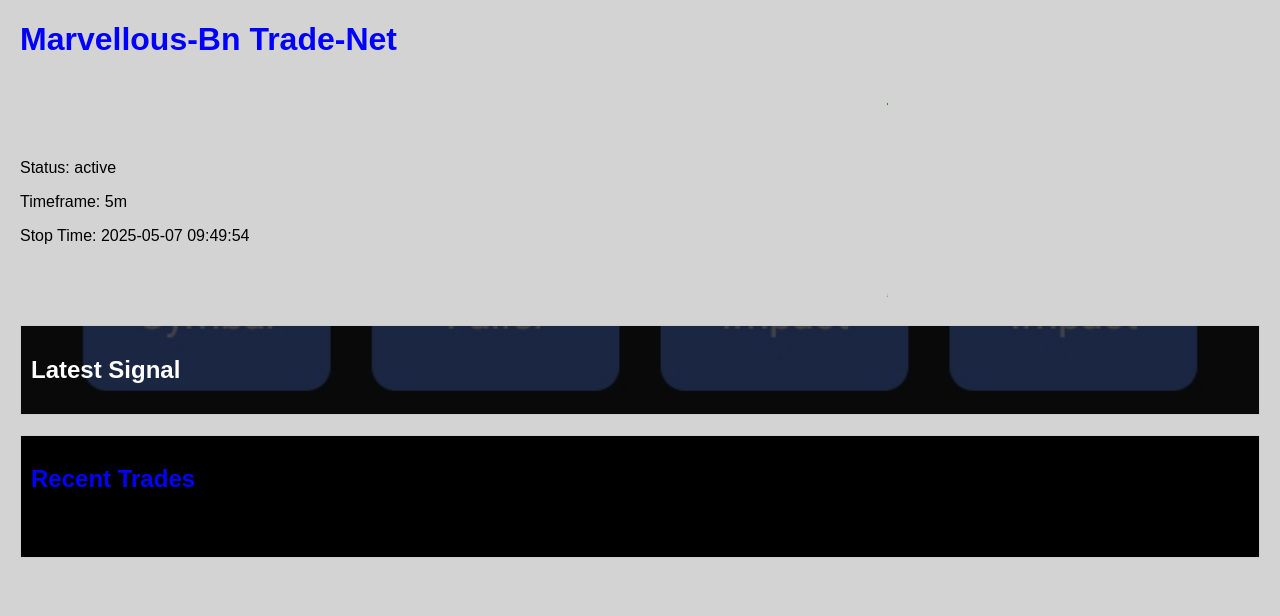
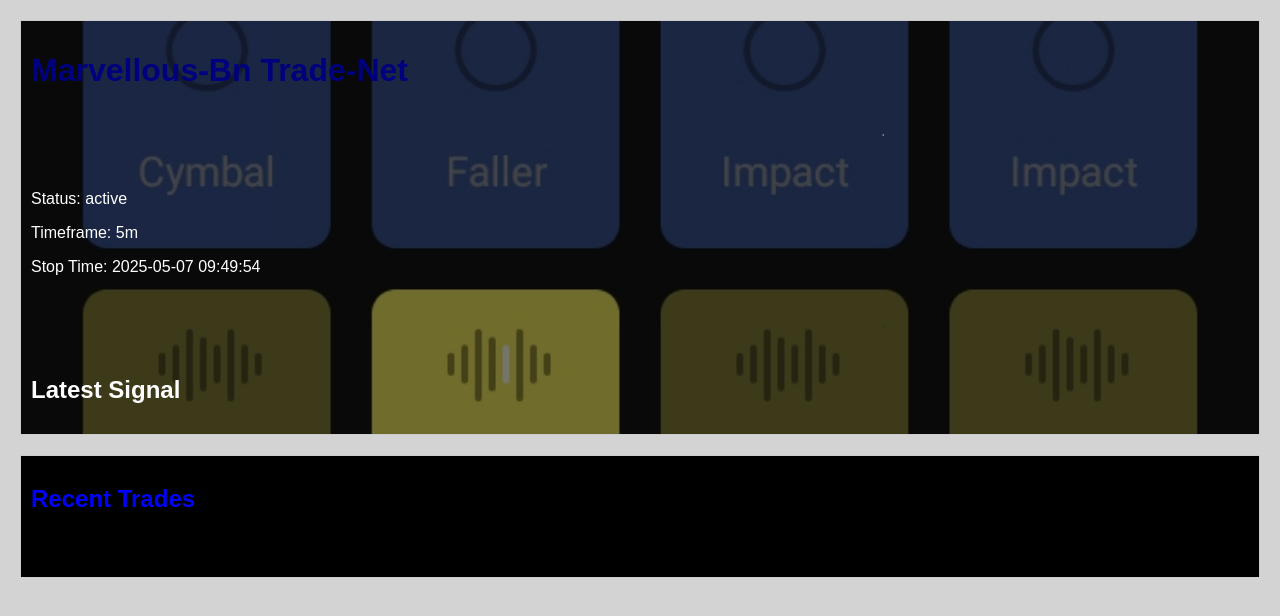
Before and after one commit to nonahgame/td-bot, a Flask app: page / in a window 1280 px wide. Shown: the top 616 px of the page. Run offline with Flask 3, Linux system fonts and the light colour scheme; data that the repository does not hold is empty.

Commit message:
Update index.html
ok

```diff
--- a/templates/index.html
+++ b/templates/index.html
@@ -110,14 +110,14 @@
     </style>
 </head>
 <body>
-    <spame>
+    <div class="signal">
     <h1>Marvellous-Bn Trade-Net</h1>   {% include 'queen1.html'%}
     <p>Status: {{ status }}</p>
     <p>Timeframe: {{ timeframe }}</p>
     <p>Stop Time: {{ stop_time }}</p>   {% include 'queen.html'%}
     {% if signal %}
     {% endif %}
-    <div class="signal">
+
         <h2>Latest Signal</h2>
         <p>{% if signal and signal.message != 'No signal yet' %}
         <li>Time: {{ signal.time }}</li>
@@ -151,7 +151,7 @@
     </div>
     {% if signal %}
     {% endif %}
-    </spame>
+
     <div class="trades">
         <h2>Recent Trades</h2>
         {% if trades %}
```
